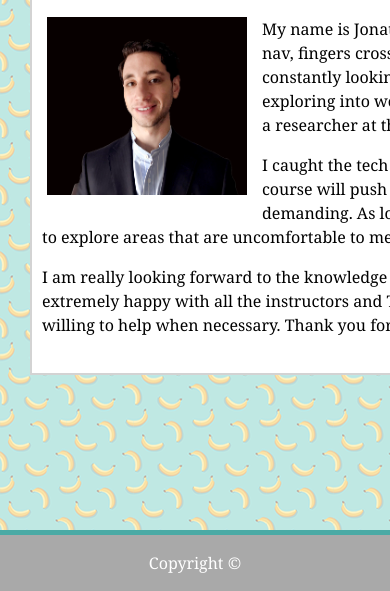
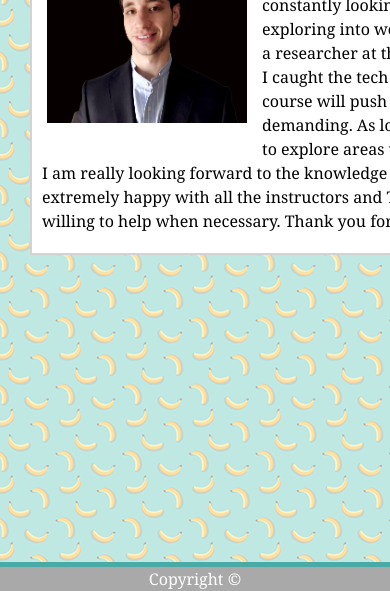
Before and after one commit to JonathanSendsen/Basic-Portfolio, a plain HTML site: page index.html in a window 390 px wide. Shown: the part 253-844 px from the top of the page. Drawn offline with Linux system fonts and the light colour scheme; files whose address does not match are found by name.

Commit message:
adding media quiries and reset file

```diff
--- /dev/null
+++ b/assets/css/reset.css
@@ -0,0 +1,48 @@
+/* http://meyerweb.com/eric/tools/css/reset/
+   v2.0 | 20110126
+   License: none (public domain)
+*/
+
+html, body, div, span, applet, object, iframe,
+h1, h2, h3, h4, h5, h6, p, blockquote, pre,
+a, abbr, acronym, address, big, cite, code,
+del, dfn, em, img, ins, kbd, q, s, samp,
+small, strike, strong, sub, sup, tt, var,
+b, u, i, center,
+dl, dt, dd, ol, ul, li,
+fieldset, form, label, legend,
+table, caption, tbody, tfoot, thead, tr, th, td,
+article, aside, canvas, details, embed,
+figure, figcaption, footer, header, hgroup,
+menu, nav, output, ruby, section, summary,
+time, mark, audio, video {
+	margin: 0;
+	padding: 0;
+	border: 0;
+	font-size: 100%;
+	font: inherit;
+	vertical-align: baseline;
+}
+/* HTML5 display-role reset for older browsers */
+article, aside, details, figcaption, figure,
+footer, header, hgroup, menu, nav, section {
+	display: block;
+}
+body {
+	line-height: 1;
+}
+ol, ul {
+	list-style: none;
+}
+blockquote, q {
+	quotes: none;
+}
+blockquote:before, blockquote:after,
+q:before, q:after {
+	content: '';
+	content: none;
+}
+table {
+	border-collapse: collapse;
+	border-spacing: 0;
+}
--- a/assets/css/style.css
+++ b/assets/css/style.css
@@ -149,6 +149,21 @@ article {
     padding: 10px;
 }
 
+@media screen and (max-width: 980px) {
+    body {
+      background-color: red;
+    }
+
+@media screen and (max-width: 768px) {
+        body {
+          background-color: blue;
+ }
+
+@media screen and (max-width: 640px) {
+        body {
+              background-color: green;
+ }
+
 .profile{
    float: left;
    width: 200px;
--- a/index.html
+++ b/index.html
@@ -3,6 +3,7 @@
 <html lang="en-us">
 <head>
 <!-- This is where I am linking my styling relative path -->
+    <link rel="stylesheet" type="text/css" href="assets/css/reset.css">
     <link rel="stylesheet" type="text/css" href="assets/css/style.css">
     <title>About Me</title>
 </head>
```
Also changed, not shown: contact.html (+1 -0 lines), portfolio.html (+1 -0 lines).
